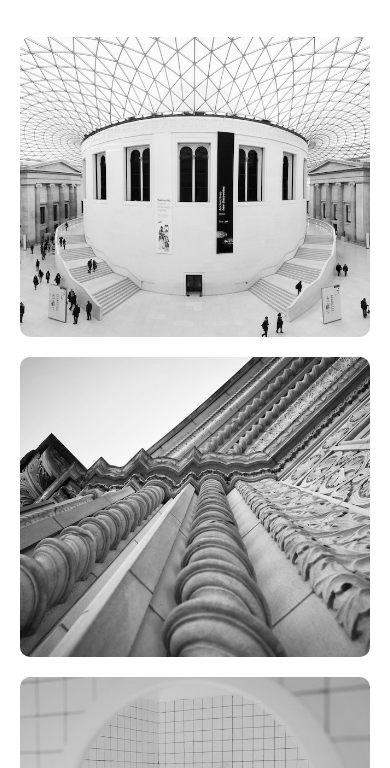
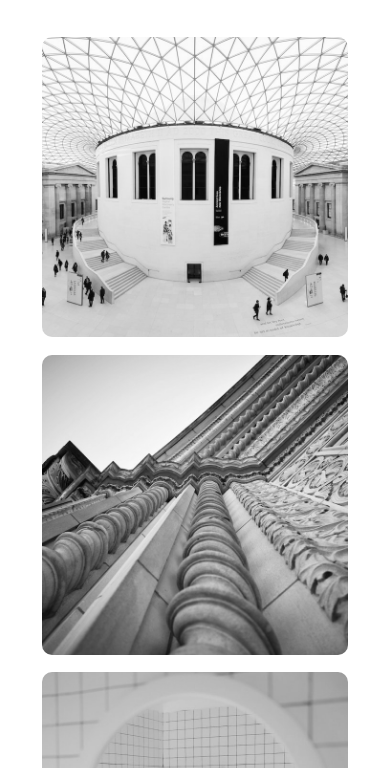
Before and after one commit to saiprasadm45/Image-Gallery, a plain HTML site: page index.html in a window 390 px wide. Shown: the part 76-844 px from the top of the page. Drawn offline with Linux system fonts and the light colour scheme.

Commit message:
fiexed ui media queries
minor changes

```diff
--- a/style.css
+++ b/style.css
@@ -38,22 +38,25 @@
   letter-spacing: 0.2rem;
 }
 .gallery {
-  display: flex;
-  flex-wrap: wrap;
-  gap: 20px;
+  display: grid;
+  grid-template-columns: repeat(auto-fit, minmax(320px, 1fr));
+  gap: 1.1rem;
   justify-content: center;
   padding: 20px 0;
 }
 
 .card {
-  flex: 0 0 calc(33.333% - 20px);
-  min-width: 300px;
+  min-width: 320px;
+  min-height: 350px;
 }
 
 @media (max-width: 1024px) {
-  .card {
-    flex: 0 0 calc(50% - 20px);
-  }
+ .container{
+    padding: 0.8rem;
+ }
+ .gallery{
+    margin: 0 2rem;
+ }
 }
 
 @media (max-width: 768px) {
@@ -63,9 +66,16 @@
   .container h1 {
     font-size: 2rem;
   }
-  .card {
-    flex: 0 0 calc(100% - 20px);
-  }
+}
+
+@media (max-width: 465px){
+.gallery{
+    grid-template-columns: 1fr;
+}
+.card {
+  min-width: 250px;
+  min-height: 250px;
+}
 }
 
 .card {
```
